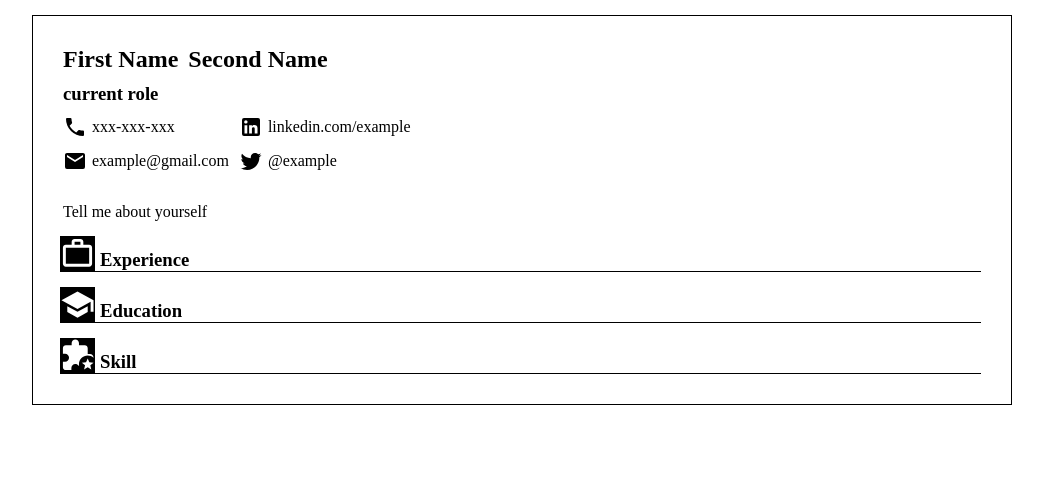
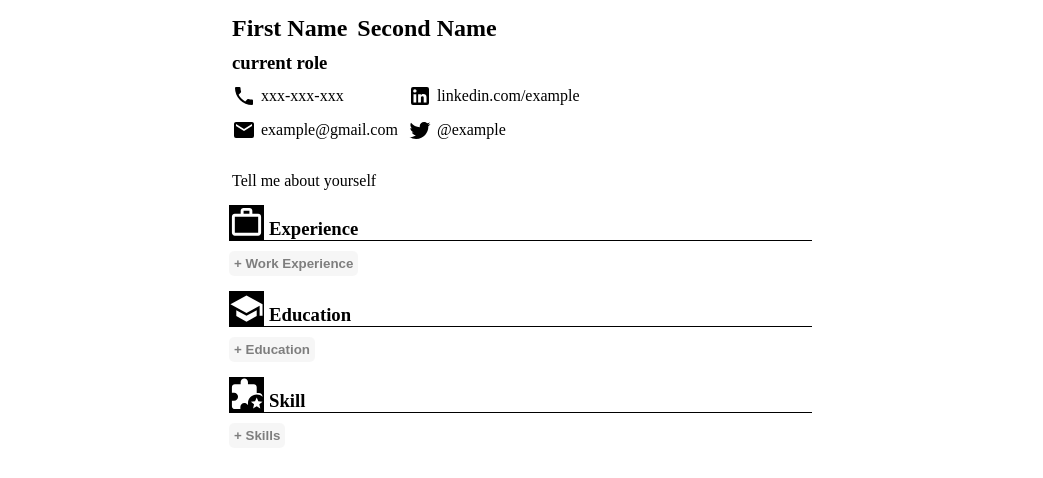
Before and after one commit to n3u5l7l/CV-Application, a React (Create React App) app: page / in a window 1280 px wide. Shown: the top 478 px of the page, without its empty margins (118-1161 px from the left). Built offline with nearby package versions, Linux system fonts and the light colour scheme.

Commit message:
Added buttons

```diff
--- a/src/components/Education.js
+++ b/src/components/Education.js
@@ -6,6 +6,7 @@ class Education extends React.Component{
         super();
     }
 
+
     render(){
         return (
             <div className="education">
@@ -13,6 +14,7 @@ class Education extends React.Component{
                     <EducationLogo alt="education" width="35" height="35" />
                     <h3>Education</h3>
                 </div>
+                <button>+ Education</button>
             </div>
         )
     }
--- a/src/components/Experience.js
+++ b/src/components/Experience.js
@@ -3,6 +3,10 @@ import {ReactComponent as ExperienceLogo} from "../assets/briefcase-outline.svg"
 class Experience extends React.Component{
     constructor(){
         super();
+
+        this.state = {
+
+        }
     }
 
     render(){
@@ -13,6 +17,7 @@ class Experience extends React.Component{
                     <ExperienceLogo alt="experience" width="35" height="35"/>
                     <h3>Experience</h3>
                 </div>
+                <button>+ Work Experience</button>
             </div>
         )
     }
--- a/src/components/Skill.js
+++ b/src/components/Skill.js
@@ -13,6 +13,7 @@ class Skill extends React.Component{
                     <SkillLogo alt="skill" width="35" height="35" />
                     <h3>Skill</h3>
                 </div>
+                <button>+ Skills</button>
             </div>
         )
     }
--- a/src/styles/index.css
+++ b/src/styles/index.css
@@ -8,10 +8,27 @@ body{
     height:1px;
 }
 #root{
-    padding-left: 150px; padding-right:150px;
-    padding-top: 15px;
+    padding: 15px 350px 0px 350px;
 }
 .App{
+    min-width: max-content;
+    display:flex;
+    flex-direction: column;
+    gap:15px;
+}
+
+.title{
+    display: flex;
+    flex-direction: column;
+    align-items: center;
+}
+
+h1{
+    padding:0;
+    margin:0;
+}
+
+.AppContent{
     border:1px solid;
     padding:30px;
     min-width: max-content;
@@ -65,7 +82,11 @@ h3{
 }
 
 /* FOR the experience section */
-
+.experience, .education, .skill{
+    display:flex;
+    flex-direction: column;
+    gap:10px;
+}
 .experience-header, .education-header, .skill-header{
     display: flex;
     gap:5px;
@@ -79,3 +100,19 @@ h3{
     display: flex;
     align-items: flex-end;
 }
+
+.experience > button, .education > button, .skill > button{
+    margin-left:-3px;
+    border-radius: 5px;
+    padding:5px;
+    border:0;
+    font-weight: bolder;
+    cursor: pointer;
+    align-self:flex-start;
+    opacity:0.5;
+    transition: opacity 0.2s ease-in-out;
+}
+
+button:hover{
+    opacity:1;
+}
```
